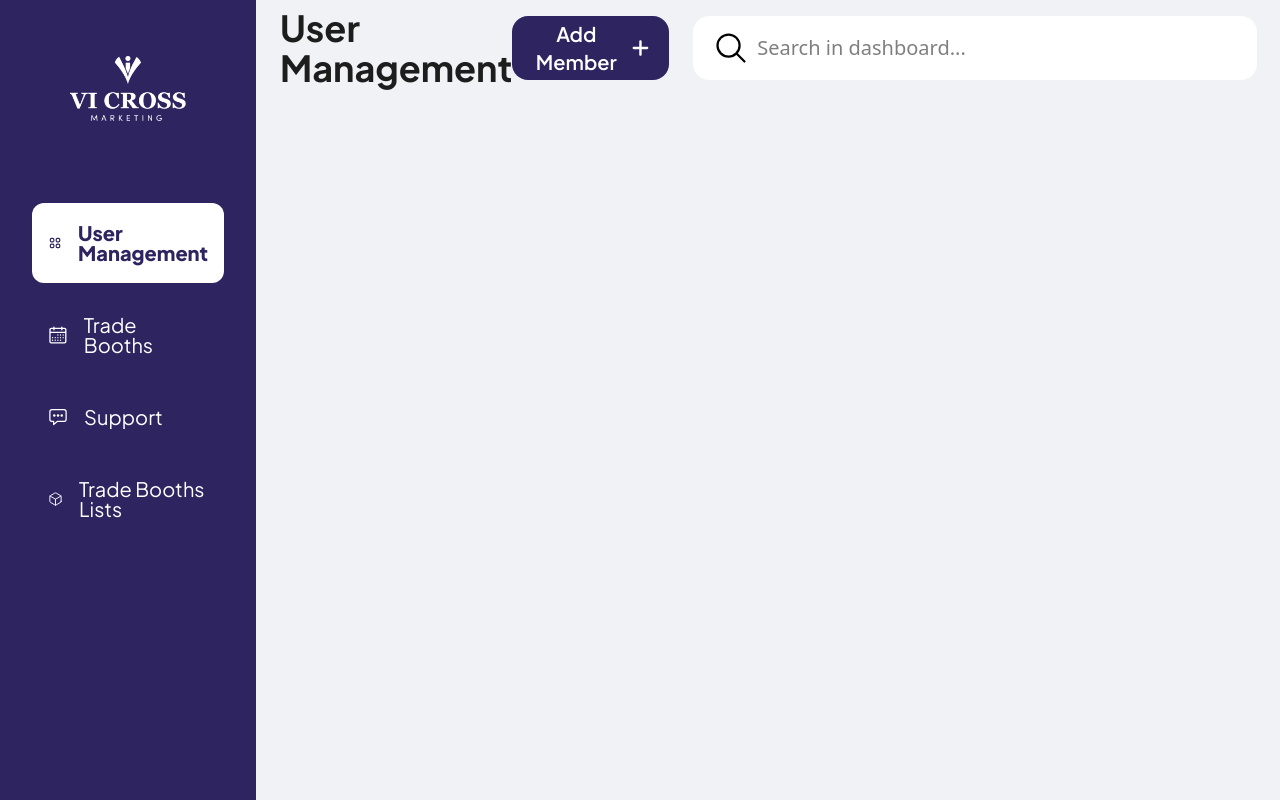
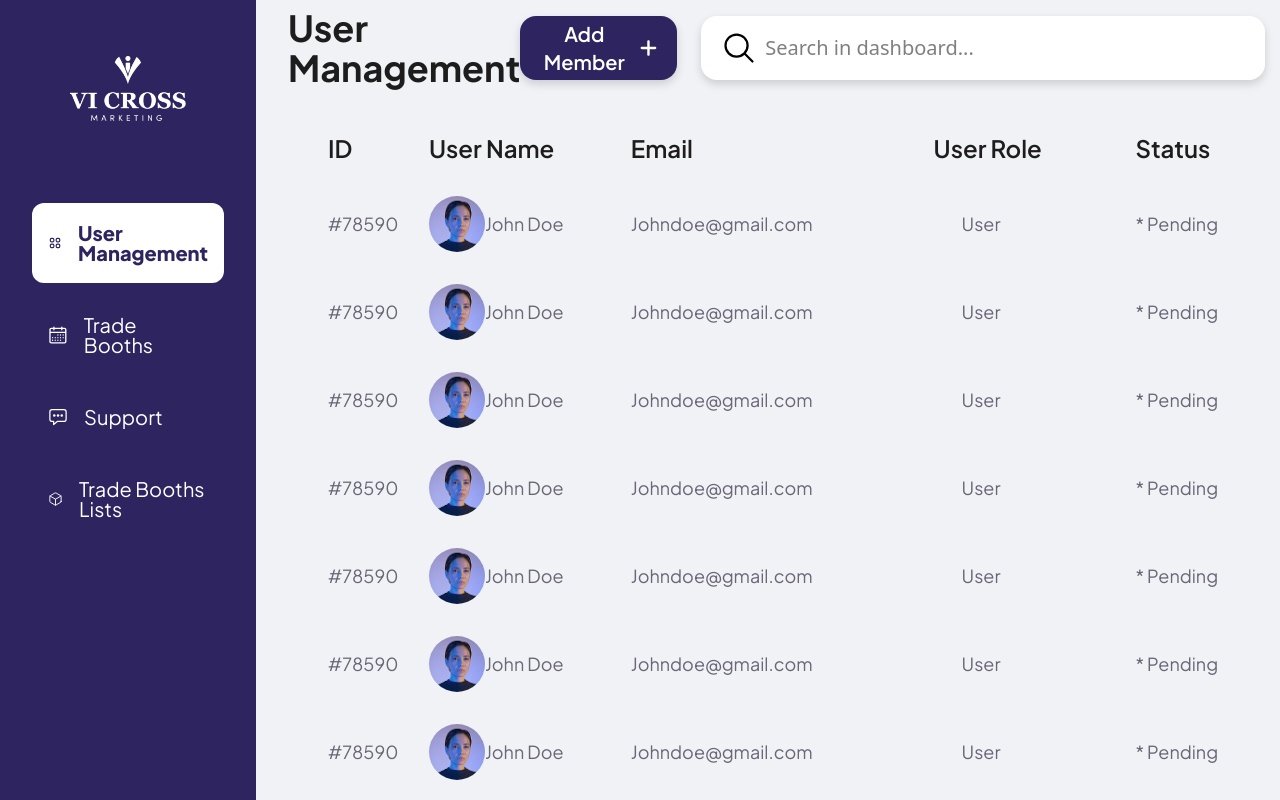
Before and after one commit to Rao-Hamza853/VI-Cross, a React (Vite) app: page /user-management in a window 1280 px wide. Shown: the top 800 px of the page. Built offline with nearby package versions, Linux system fonts and the light colour scheme.

Commit message:
user-management-modification

```diff
--- /dev/null
+++ b/src/component/ui/notification-btn.jsx
@@ -0,0 +1,14 @@
+import { RiNotification2Line } from "react-icons/ri";
+
+const NotificationBtn = () => {
+  return (
+    <div className='bg-white h-full px-4 flex items-center justify-center rounded-2xl relative drop-shadow-lg'>
+        <RiNotification2Line className='size-8' />
+        <div className='bg-red-500 w-5 h-5 text-white flex items-center justify-center rounded-lg absolute top-3 left-8'>
+         8
+        </div>
+    </div>
+  )
+}
+
+export default NotificationBtn
--- /dev/null
+++ b/src/component/ui/profile-img.jsx
@@ -0,0 +1,11 @@
+import profilePic from '../../assets/img/profile-vi.png'
+
+const ProfileImg = () => {
+  return (
+    <div className='h-full drop-shadow-lg'>
+        <img src={profilePic} alt="Profile Pic" className='h-full'/>
+    </div>
+  )
+}
+
+export default ProfileImg
--- /dev/null
+++ b/src/component/ui/search-box.jsx
@@ -0,0 +1,12 @@
+import { IoSearchOutline } from "react-icons/io5";
+
+const SearchBox = () => {
+  return (
+    <div className='bg-white h-full flex items-center justify-center gap-x-2 p-5 rounded-2xl drop-shadow-lg'>
+        <IoSearchOutline className='size-9' />
+        <input type="text" placeholder='Search in dashboard...' className='w-[30rem] outline-none text-xl' />
+    </div>
+  )
+}
+
+export default SearchBox
--- a/src/pages/user-management.jsx
+++ b/src/pages/user-management.jsx
@@ -1,41 +1,75 @@
 import React from 'react'
 import Sidebar from '../component/sidebar'
 import { FaPlus } from "react-icons/fa6";
-import { IoSearchOutline } from "react-icons/io5";
-import { RiNotification2Line } from "react-icons/ri";
+import SearchBox from '../component/ui/search-box';
+import NotificationBtn from '../component/ui/notification-btn';
+import ProfileImg from '../component/ui/profile-img';
 import profilePic from '../assets/img/profile-vi.png'
+import { BsThreeDotsVertical } from "react-icons/bs";
 
 const UserManagement = () => {
+
+  const userDetails = [
+    {},
+    {},
+    {},
+    {},
+    {},
+    {},
+    {},
+    {},
+    {},
+    {},
+    {},
+    {},
+    {},
+    {},
+  ]
   return (
     <div className='flex'>
       <Sidebar/>
       <div className='bg-secondary w-full'>
-        <header className='h-24 px-6 py-4 flex items-center justify-between'>
+        <header className='h-24 px-8 py-4 flex items-center justify-between'>
           <h3 className='text-4xl text-black-light font-bold font-jakarta'>User Management</h3>
           <div className='h-full flex items-center gap-x-6'>
-            <div className='flex items-center justify-center h-full p-5 gap-x-3 bg-primary rounded-2xl'>
+            <div className='flex items-center justify-center h-full p-5 gap-x-3 bg-primary rounded-2xl drop-shadow-lg'>
               <button className='text-white text-xl font-semibold font-jakarta'>Add Member</button>
               <FaPlus className='fill-white size-6'/>
             </div>
-            <div className='bg-white h-full flex items-center justify-center gap-x-2 p-5 rounded-2xl'>
-              <IoSearchOutline className='size-9' />
-              <input type="text" placeholder='Search in dashboard...' className='w-[30rem] outline-none text-xl' />
-            </div>
-            <div className='bg-white h-full px-4 flex items-center justify-center rounded-2xl relative'>
-              <RiNotification2Line className='size-8' />
-              <div className='bg-red-500 w-5 h-5 text-white flex items-center justify-center rounded-lg absolute top-3 left-8'>
-                8
-              </div>
-            </div>
-            <div className='h-full'>
-              <img src={profilePic} alt="Profile Pic" className='h-full'/>
-            </div>
+            <SearchBox/>
+            <NotificationBtn/>
+            <ProfileImg/>
           </div>
         </header>
+        <div className=' h-screen px-10 py-5'>
+          <div className='grid grid-cols-10 px-8 py-4 rounded-xl'>
+            <h4 className='text-2xl font-semibold text-black-light font-jakarta'>ID</h4>
+            <h4 className='text-2xl font-semibold text-black-light font-jakarta col-span-2'>User Name</h4>
+            <h4 className='text-2xl font-semibold text-black-light font-jakarta col-span-3'>Email</h4>
+            <h4 className='text-2xl font-semibold text-black-light font-jakarta col-span-2'>User Role</h4>
+            <h4 className='text-2xl font-semibold text-black-light font-jakarta col-span-2'>Status</h4>
+          </div>
+            {
+              userDetails.map((data, index)=>(
+                <div className='grid grid-cols-10 items-center px-8 py-4' key={index}>
+                  <h4 className='text-lg text-gray font-jakarta'>#78590</h4>
+                  <div className='flex items-center  col-span-2'>
+                    <img src={profilePic} alt="" className='rounded-full w-14' />
+                    <h4 className='text-lg text-gray font-jakarta'>John Doe</h4>
+                  </div>
+                  <h4 className='text-lg text-gray font-jakarta col-span-3'>Johndoe@gmail.com</h4>
+                  <h4 className='text-lg text-gray font-jakarta col-span-2 pl-7'>User</h4>
+                  <div className='flex items-center justify-between  col-span-2'>
+                    <h4 className='text-lg text-gray font-jakarta'>* Pending</h4>
+                    <BsThreeDotsVertical className='size-8' />
+                  </div>
+                </div>
+              ))
+            }
+        </div>
       </div>
     </div>
   )
 }
 
 export default UserManagement
-{/* <GoPlus /> */}
```
